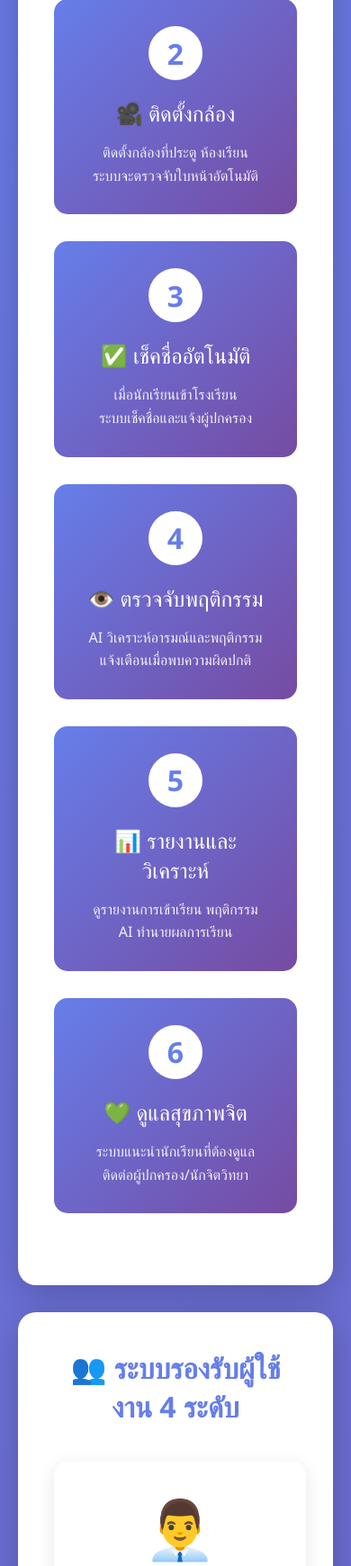
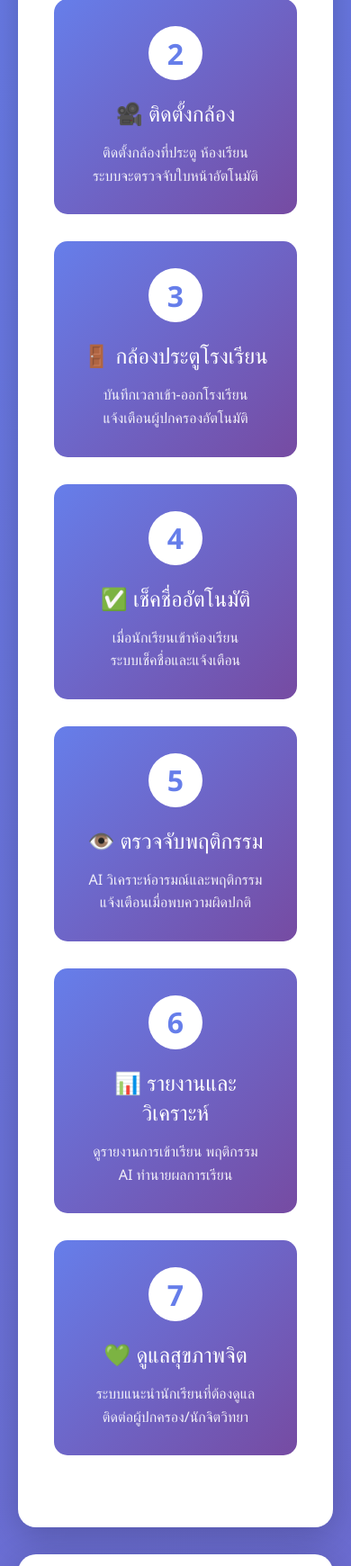
Before and after one commit to Yanperm/hikvission_student_care, a Flask app: page / in a window 390 px wide. Shown: the part 718-2458 px from the top of the page at 90% size. Run offline with Flask 3, Linux system fonts and the light colour scheme.

Commit message:
Add: Gate camera menu, mobile responsive, camera management

```diff
--- a/templates/professional_landing.html
+++ b/templates/professional_landing.html
@@ -246,7 +246,7 @@
             <h2 class="workflow-title">📋 โฟลว์การทำงานของระบบ</h2>
 
             <div class="workflow-steps">
-                <div class="step-card">
+                <div class="step-card" onclick="window.location.href='/register'">
                     <div class="step-number">1</div>
                     <div class="step-title">📸 ลงทะเบียน</div>
                     <div class="step-desc">
@@ -255,7 +255,7 @@
                     </div>
                 </div>
 
-                <div class="step-card">
+                <div class="step-card" onclick="window.location.href='/camera_management'">
                     <div class="step-number">2</div>
                     <div class="step-title">🎥 ติดตั้งกล้อง</div>
                     <div class="step-desc">
@@ -264,17 +264,26 @@
                     </div>
                 </div>
 
-                <div class="step-card">
+                <div class="step-card" onclick="window.location.href='/gate_camera'">
                     <div class="step-number">3</div>
-                    <div class="step-title">✅ เช็คชื่ออัตโนมัติ</div>
+                    <div class="step-title">🚪 กล้องประตูโรงเรียน</div>
                     <div class="step-desc">
-                        เมื่อนักเรียนเข้าโรงเรียน<br>
-                        ระบบเช็คชื่อและแจ้งผู้ปกครอง
+                        บันทึกเวลาเข้า-ออกโรงเรียน<br>
+                        แจ้งเตือนผู้ปกครองอัตโนมัติ
                     </div>
                 </div>
 
-                <div class="step-card">
+                <div class="step-card" onclick="window.location.href='/camera_classroom'">
                     <div class="step-number">4</div>
+                    <div class="step-title">✅ เช็คชื่ออัตโนมัติ</div>
+                    <div class="step-desc">
+                        เมื่อนักเรียนเข้าห้องเรียน<br>
+                        ระบบเช็คชื่อและแจ้งเตือน
+                    </div>
+                </div>
+
+                <div class="step-card" onclick="window.location.href='/camera_behavior'">
+                    <div class="step-number">5</div>
                     <div class="step-title">👁️ ตรวจจับพฤติกรรม</div>
                     <div class="step-desc">
                         AI วิเคราะห์อารมณ์และพฤติกรรม<br>
@@ -282,8 +291,8 @@
                     </div>
                 </div>
 
-                <div class="step-card">
-                    <div class="step-number">5</div>
+                <div class="step-card" onclick="window.location.href='/reports'">
+                    <div class="step-number">6</div>
                     <div class="step-title">📊 รายงานและวิเคราะห์</div>
                     <div class="step-desc">
                         ดูรายงานการเข้าเรียน พฤติกรรม<br>
@@ -291,8 +300,8 @@
                     </div>
                 </div>
 
-                <div class="step-card">
-                    <div class="step-number">6</div>
+                <div class="step-card" onclick="window.location.href='/mental_health'">
+                    <div class="step-number">7</div>
                     <div class="step-title">💚 ดูแลสุขภาพจิต</div>
                     <div class="step-desc">
                         ระบบแนะนำนักเรียนที่ต้องดูแล<br>
```
Also changed, not shown: templates/dashboard_improved.html (+9 -4 lines).
